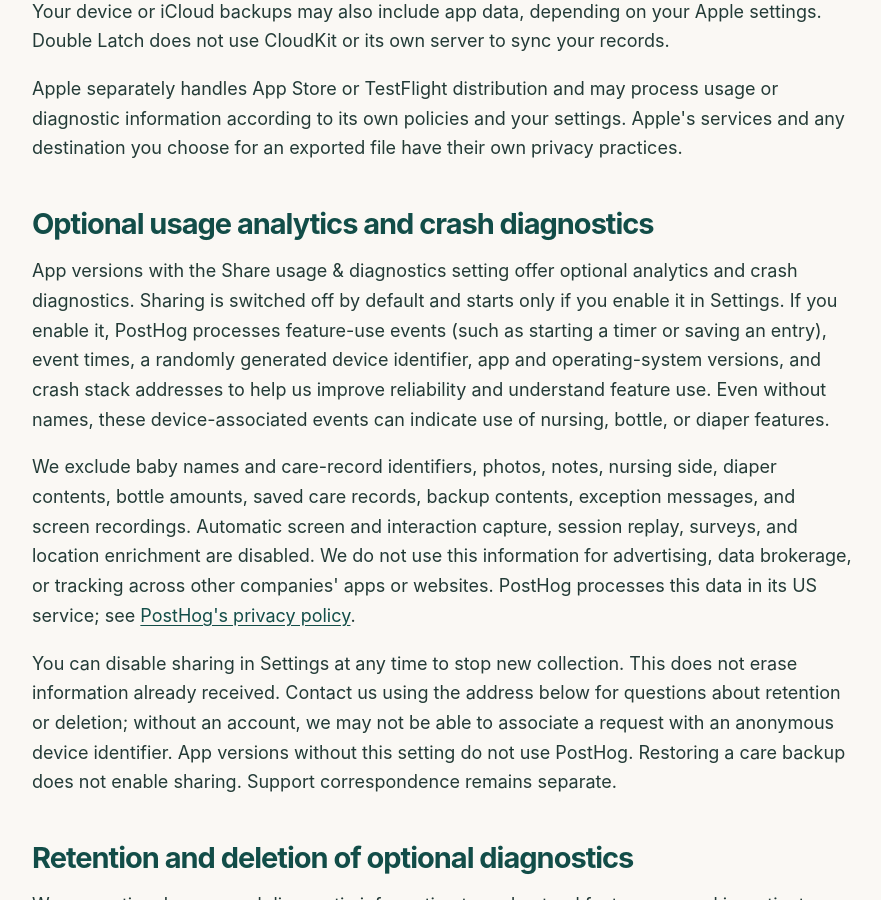
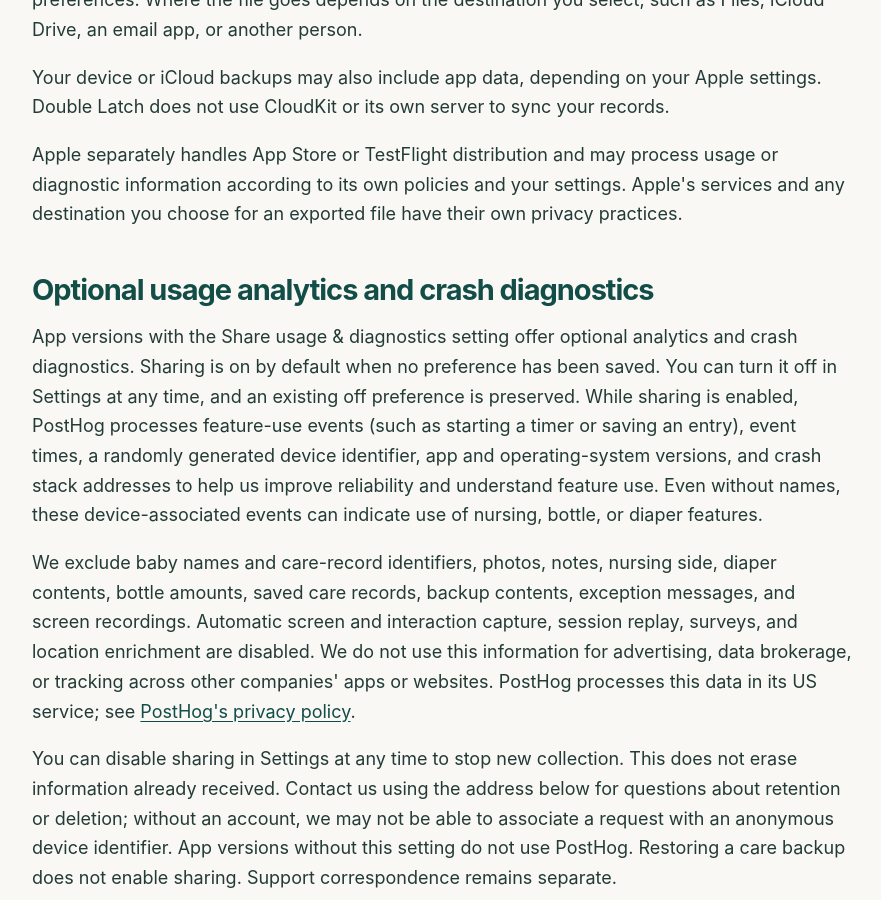
Before and after one commit to Xeaza/xeaza.github.io, a Jekyll site: the page doublelatch/privacy_policy.html, which Jekyll copies as it is, in a window 1280 px wide and 900 px high, scrolled down 1376 px. Shown: the whole window, without its empty margins (198-1079 px from the left). Built offline with Jekyll 4.4.1, drawn with Linux system fonts in a browser that asks for light colours; some of the changed text lies outside the part shown.

Commit message:
Correct analytics default in Double Latch help and privacy disclosures

```diff
--- a/doublelatch/index.html
+++ b/doublelatch/index.html
@@ -64,12 +64,12 @@
       </details>
       <details>
         <summary>Optional analytics, retention, and deletion requests</summary>
-        <p>If your app version includes <strong>More &rarr; Settings &rarr; Share usage &amp; diagnostics</strong>, you can choose whether to send feature-use events and crash diagnostics to PostHog. Sharing is off by default, and the app works with it off. Baby names, photos, notes, amounts, and saved care records are excluded. Backups do not enable this setting.</p>
+        <p>If your app version includes <strong>More &rarr; Settings &rarr; Share usage &amp; diagnostics</strong>, you can choose whether to send feature-use events and crash diagnostics to PostHog. Sharing is on by default when no preference has been saved. You can turn it off in Settings, and the app works with it off. An existing off preference is preserved. Baby names, photos, notes, amounts, and saved care records are excluded. Backups do not enable this setting.</p>
         <p>Turning sharing off stops new collection; it does not erase data already received. To ask about retention or deletion, email <a href="mailto:doublelatch@gmail.com?subject=Double%20Latch%20privacy">doublelatch@gmail.com</a>. Because there is no account, we may need limited technical information to locate device-associated diagnostics. Please do not send baby records or backups. The <a href="/doublelatch/privacy_policy.html#retention">privacy policy</a> explains retention and deletion separately from local records.</p>
       </details>
       <details>
         <summary>Privacy and account questions</summary>
-        <p>No account is required. Double Latch has no ads, and we do not operate a backend that receives your saved care records. App versions with Share usage &amp; diagnostics offer optional usage analytics and crash diagnostics, off by default in Settings. Optional photos and records are stored on your device. You choose whether to export or share a file.</p>
+        <p>No account is required. Double Latch has no ads, and we do not operate a backend that receives your saved care records. App versions with Share usage &amp; diagnostics offer optional usage analytics and crash diagnostics, on by default when no preference has been saved. You can turn sharing off in Settings. Optional photos and records are stored on your device. You choose whether to export or share a file.</p>
         <p>Read the <a href="/doublelatch/privacy_policy.html">Double Latch privacy policy</a> for details about local storage, backups, Apple services, and contacting support.</p>
       </details>
     </section>
--- a/doublelatch/privacy_policy.html
+++ b/doublelatch/privacy_policy.html
@@ -22,7 +22,7 @@
       <p class="eyebrow">Double Latch</p>
       <h1 id="title">Privacy policy</h1>
       <p class="updated">Last updated: November 12, 2026</p>
-      <p class="lead">Your feeding and diaper records are stored on your device. Double Latch has no account or advertising. Optional usage analytics and crash diagnostics are off by default. Saved care records are not uploaded to a developer-operated backend.</p>
+      <p class="lead">Your feeding and diaper records are stored on your device. Double Latch has no account or advertising. App versions with optional usage analytics and crash diagnostics enable sharing by default when no preference has been saved. You can turn sharing off in Settings. Saved care records are not uploaded to a developer-operated backend.</p>
       <p>This policy explains how we handle information in connection with Double Latch and its support website. Contact us using the email address below with privacy questions.</p>
     </section>
     <div class="policy">
@@ -44,7 +44,7 @@
       </section>
       <section aria-labelledby="analytics">
         <h2 id="analytics">Optional usage analytics and crash diagnostics</h2>
-        <p>App versions with the Share usage &amp; diagnostics setting offer optional analytics and crash diagnostics. Sharing is switched off by default and starts only if you enable it in Settings. If you enable it, PostHog processes feature-use events (such as starting a timer or saving an entry), event times, a randomly generated device identifier, app and operating-system versions, and crash stack addresses to help us improve reliability and understand feature use. Even without names, these device-associated events can indicate use of nursing, bottle, or diaper features.</p>
+        <p>App versions with the Share usage &amp; diagnostics setting offer optional analytics and crash diagnostics. Sharing is on by default when no preference has been saved. You can turn it off in Settings at any time, and an existing off preference is preserved. While sharing is enabled, PostHog processes feature-use events (such as starting a timer or saving an entry), event times, a randomly generated device identifier, app and operating-system versions, and crash stack addresses to help us improve reliability and understand feature use. Even without names, these device-associated events can indicate use of nursing, bottle, or diaper features.</p>
         <p>We exclude baby names and care-record identifiers, photos, notes, nursing side, diaper contents, bottle amounts, saved care records, backup contents, exception messages, and screen recordings. Automatic screen and interaction capture, session replay, surveys, and location enrichment are disabled. We do not use this information for advertising, data brokerage, or tracking across other companies' apps or websites. PostHog processes this data in its US service; see <a href="https://posthog.com/privacy">PostHog's privacy policy</a>.</p>
         <p>You can disable sharing in Settings at any time to stop new collection. This does not erase information already received. Contact us using the address below for questions about retention or deletion; without an account, we may not be able to associate a request with an anonymous device identifier. App versions without this setting do not use PostHog. Restoring a care backup does not enable sharing. Support correspondence remains separate.</p>
       </section>
```
Also changed, not shown: doublelatch/next-release-listing.txt (+4 -4 lines).
